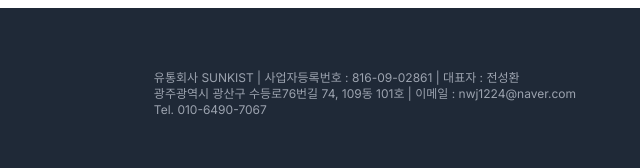
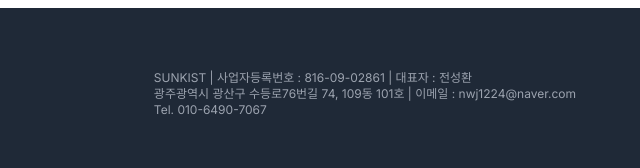
Before and after one commit to 20203154/sunkist-lecture, a plain HTML site: page company.html in a window 1280 px wide. Shown: the part 1436-1604 px from the top of the page, 640-1280 px from the left. Drawn offline with nearby package versions, Linux system fonts and the light colour scheme.

Commit message:
Remove '유통회사' from company information

```diff
--- a/company.html
+++ b/company.html
@@ -169,7 +169,7 @@
                     </div>
                 </div>
                 <div class="text-xs text-gray-400">
-                    <p>유통회사 SUNKIST | 사업자등록번호 : 816-09-02861 | 대표자 : 전성환</p>
+                    <p>SUNKIST | 사업자등록번호 : 816-09-02861 | 대표자 : 전성환</p>
                     <p>광주광역시 광산구 수등로76번길 74, 109동 101호 | 이메일 : nwj1224@naver.com</p>
                     <p>Tel. 010-6490-7067 </p>
                 </div>
```
